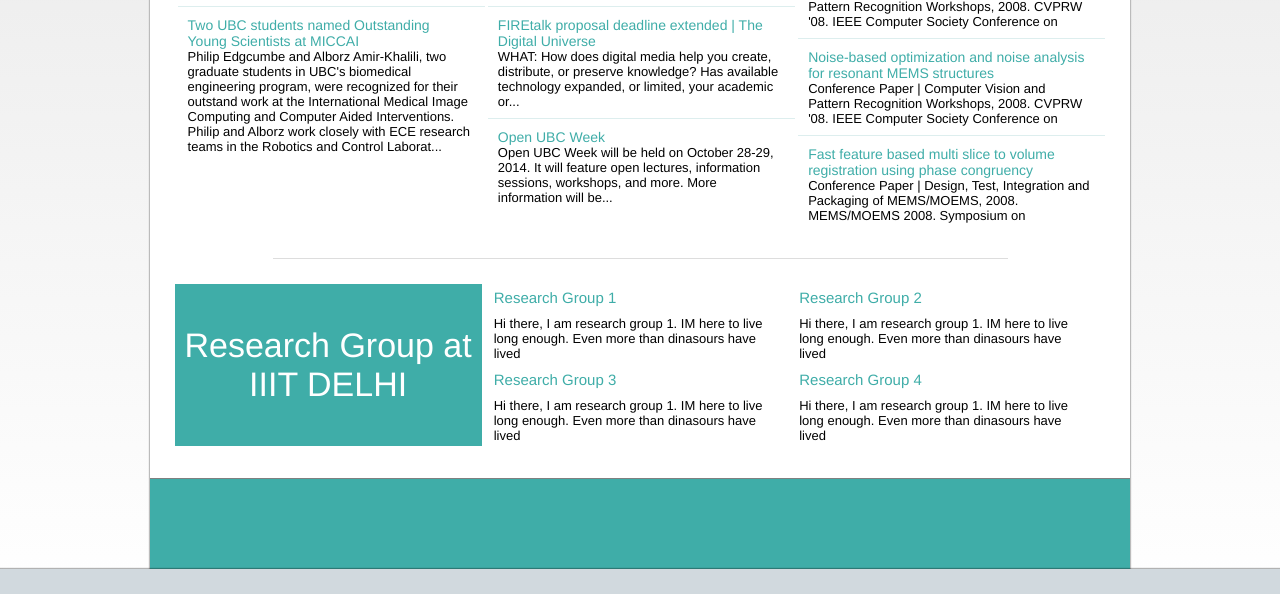
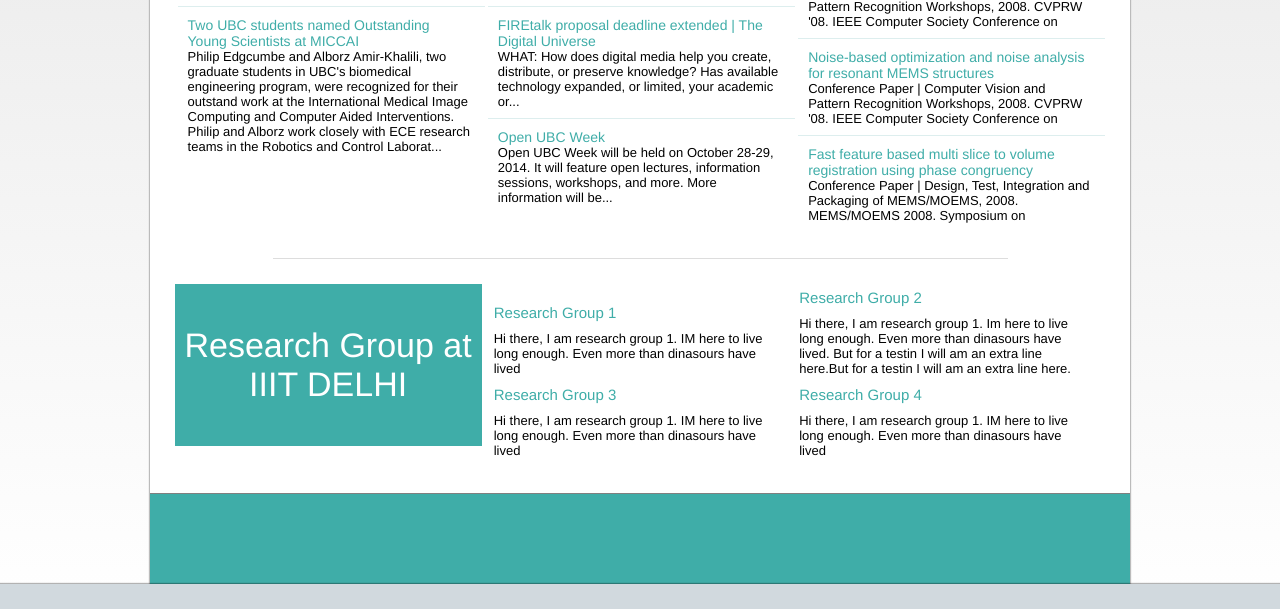
Before and after one commit to lifecodemohit/ECEwebsite, a Django app: page / in a window 1280 px wide. Shown: the part 690-1299 px from the top of the page. Run offline with Django 3.2, Linux system fonts and the light colour scheme; data comes from the database, SQL or seed files in the repository.

```diff
--- a/ece/templates/index.html
+++ b/ece/templates/index.html
@@ -85,7 +85,7 @@
                                 <div>
                                     <ul>
                                         <li><a href="#">Research Group 2</a></li>
-                                        <li>  Hi there, I am research group 1. IM here to live long enough. Even more than dinasours have lived</li>
+                                        <li>  Hi there, I am research group 1. Im here to live long enough. Even more than dinasours have lived. But for a testin I will am an extra line here.But for a testin I will am an extra line here.</li>
                                     </ul>
                                 </div>
                                  <div>
```
